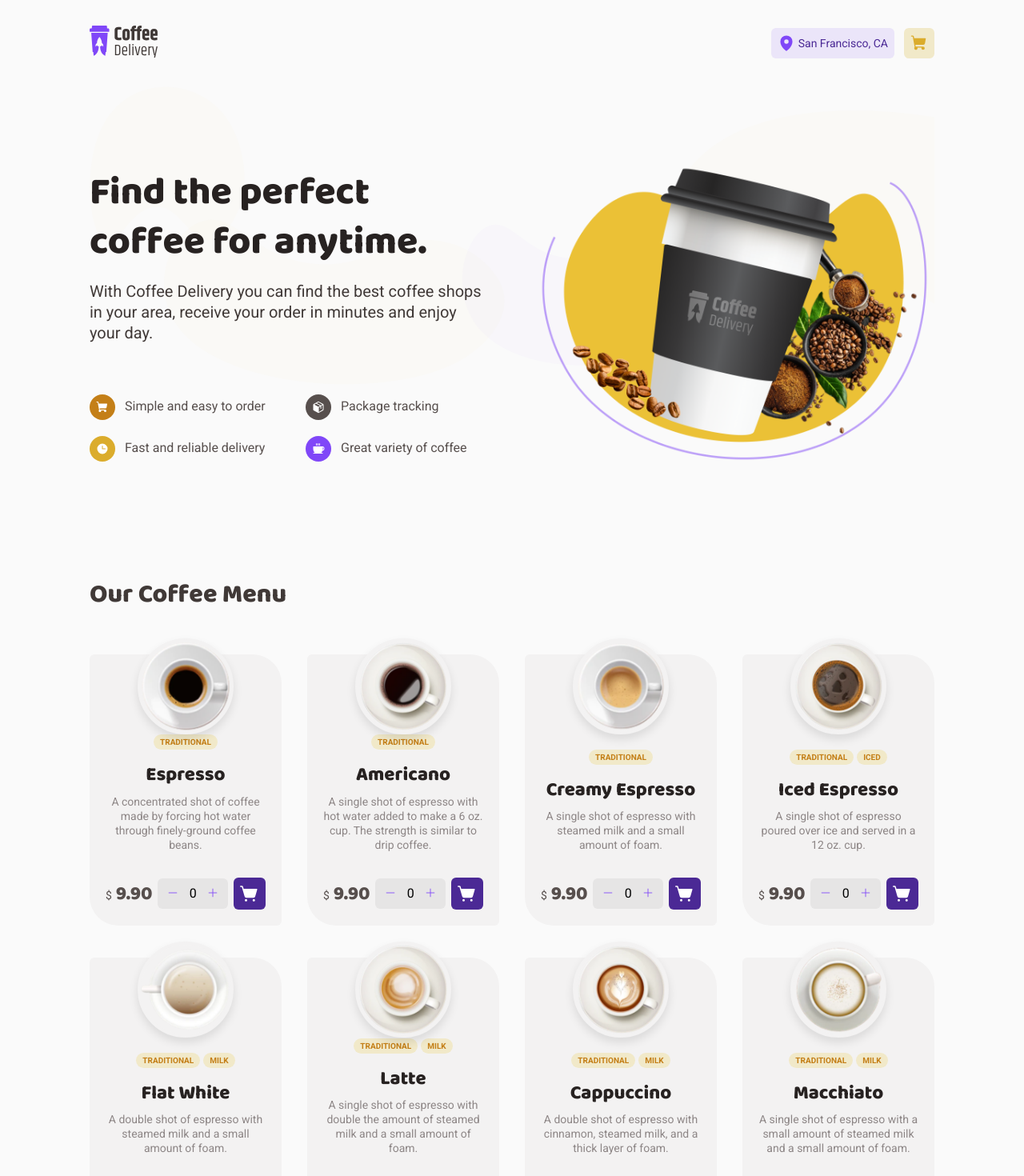
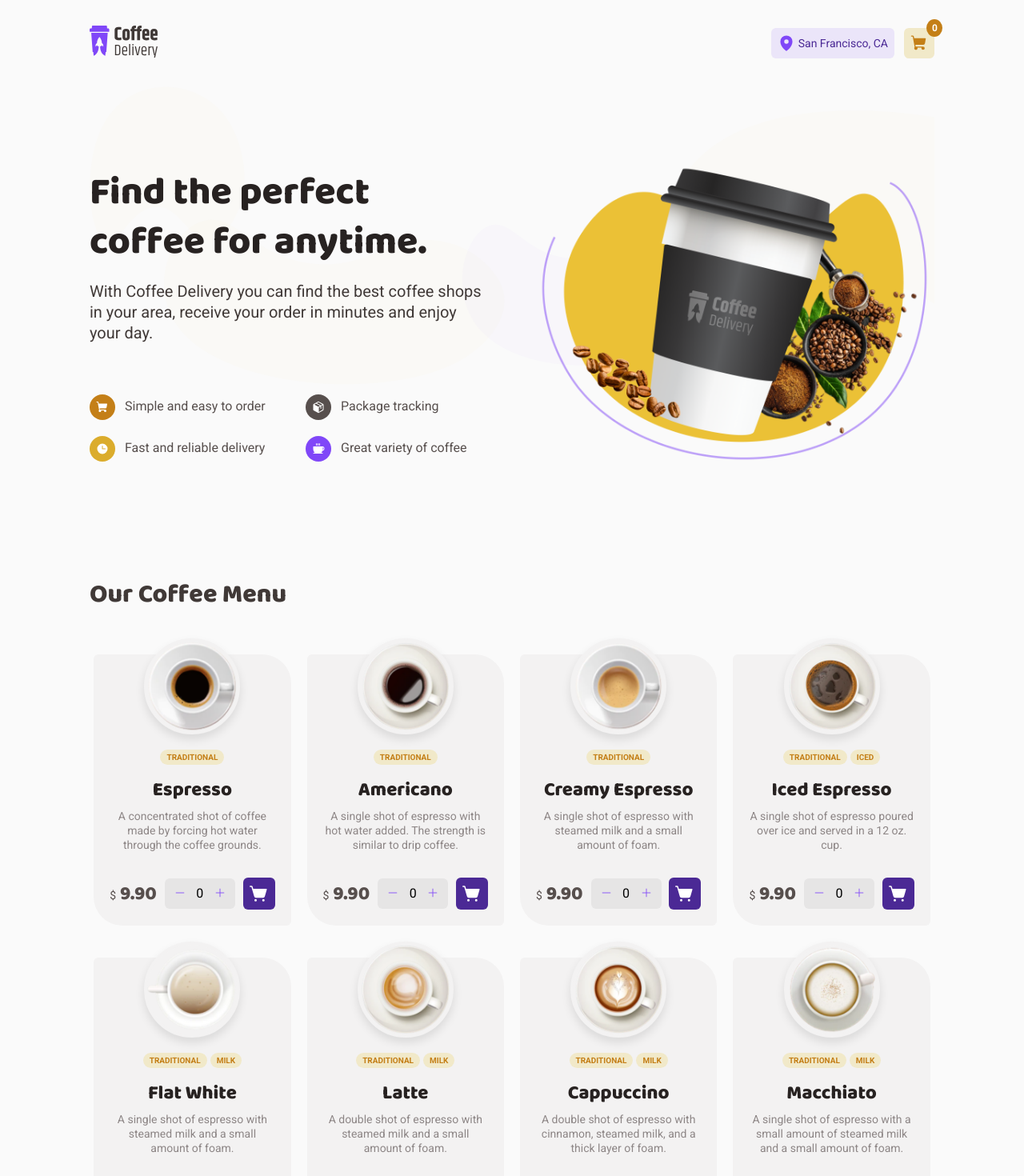
Before and after one commit to lesada/coffee-delivery-web, a React (Vite) app: page / in a window 1280 px wide. Shown: the top 1470 px of the page at 80% size. Built offline with nearby package versions, Linux system fonts and the light colour scheme.

Commit message:
feat: cart quantity

```diff
--- a/src/App.tsx
+++ b/src/App.tsx
@@ -1,5 +1,6 @@
 import { ThemeProvider } from "styled-components";
 
+import { CartContextProvider } from "./contexts/cart";
 import Routes from "./routes";
 import theme from "./theme";
 import GlobalStyle from "./theme/globals";
@@ -7,7 +8,9 @@ import GlobalStyle from "./theme/globals";
 function App() {
   return (
     <ThemeProvider theme={theme}>
-      <Routes />
+      <CartContextProvider>
+        <Routes />
+      </CartContextProvider>
       <GlobalStyle />
     </ThemeProvider>
   );
--- a/src/components/Header/index.tsx
+++ b/src/components/Header/index.tsx
@@ -2,12 +2,14 @@ import { MapPin, ShoppingCart } from "phosphor-react";
 import { Link } from "react-router-dom";
 
 import Assets from "@/assets";
+import useCart from "@/contexts/cart";
 import { RoutesPaths } from "@/routes/paths";
 import colors from "@/theme/colors";
 
-import { Actions, Cart, Container, Location } from "./styles";
+import { Actions, Cart, Container, Location, QuantityItems } from "./styles";
 
 function Header() {
+  const { cartQuantity } = useCart();
   return (
     <Container>
       <Link to={RoutesPaths.HOME}>
@@ -25,8 +27,11 @@ function Header() {
             <ShoppingCart
               weight="fill"
               size={22}
-              color={colors.secondary[100]}
+              color={colors.secondary[200]}
             />
+            <QuantityItems>
+              <span>{cartQuantity}</span>
+            </QuantityItems>
           </Cart>
         </Link>
       </Actions>
--- a/src/components/Header/styles.ts
+++ b/src/components/Header/styles.ts
@@ -41,4 +41,29 @@ export const Cart = styled.div`
   background-color: ${({ theme }) => theme.colors.secondary[0]};
   padding: 0.5rem;
   border-radius: 0.375rem;
+  position: relative;
 `;
+
+export const QuantityItems = styled.div`
+  display: flex;
+  align-items: center;
+  justify-content: center;
+
+  aspect-ratio: 1;
+  background-color: ${({ theme }) => theme.colors.secondary[200]};
+  border-radius: 50%;
+  min-width: 1.25rem;
+  width: fit-content;
+  padding: 0.25rem;
+
+  font-weight: 700;
+  font-size: 0.75rem;
+  text-align: center;
+  letter-spacing: -0.045rem;
+  color: ${({ theme }) => theme.colors.neutral[0]};
+
+  position: absolute;
+  top: 0;
+  right: 0;
+  transform: translate(50%, -50%);
+`;
--- a/src/constants/coffeeList.ts
+++ b/src/constants/coffeeList.ts
@@ -3,7 +3,7 @@ const coffeeList = [
     tags: ["Traditional"],
     name: "Espresso",
     description:
-      "A concentrated shot of coffee made by forcing hot water through finely-ground coffee beans.",
+      "A concentrated shot of coffee made by forcing hot water through the coffee grounds.",
     price: 9.9,
     imageAlias: "Espresso",
   },
@@ -11,7 +11,7 @@ const coffeeList = [
     tags: ["Traditional"],
     name: "Americano",
     description:
-      "A single shot of espresso with hot water added to make a 6 oz. cup. The strength is similar to drip coffee.",
+      "A single shot of espresso with hot water added. The strength is similar to drip coffee.",
     price: 9.9,
     imageAlias: "Americano",
   },
@@ -35,7 +35,8 @@ const coffeeList = [
     tags: ["Traditional", "Milk"],
     name: "Flat White",
     description:
-      "A double shot of espresso with steamed milk and a small amount of foam.",
+      "A single shot of espresso with steamed milk and a small amount of foam.",
+
     price: 9.9,
     imageAlias: "FlatWhite",
   },
@@ -43,7 +44,7 @@ const coffeeList = [
     tags: ["Traditional", "Milk"],
     name: "Latte",
     description:
-      "A single shot of espresso with double the amount of steamed milk and a small amount of foam.",
+      "A double shot of espresso with steamed milk and a small amount of foam.",
     price: 9.9,
     imageAlias: "Latte",
   },
--- /dev/null
+++ b/src/contexts/cart.tsx
@@ -0,0 +1,26 @@
+import { PropsWithChildren, createContext, useContext, useState } from "react";
+
+import { TCoffee } from "@/types/coffee";
+
+type CartContextData = {
+  items: TCoffee[] | [];
+  cartQuantity: number;
+};
+
+export const CartContext = createContext({} as CartContextData);
+
+export function CartContextProvider({ children }: PropsWithChildren) {
+  const [items, setItems] = useState<TCoffee[]>([]);
+
+  const cartQuantity = items.length;
+
+  return (
+    <CartContext.Provider value={{ items, cartQuantity }}>
+      {children}
+    </CartContext.Provider>
+  );
+}
+
+const useCart = () => useContext(CartContext);
+
+export default useCart;
--- a/src/pages/Home/components/Menu/styles.ts
+++ b/src/pages/Home/components/Menu/styles.ts
@@ -19,7 +19,7 @@ export const List = styled.ul`
   align-items: center;
   justify-content: center;
   flex-wrap: wrap;
-  gap: 2.5rem 2rem;
+  gap: 2.5rem 1.25rem;
   text-align: center;
 `;
 
@@ -33,7 +33,7 @@ export const Item = styled.li`
   padding: 1.25rem;
 
   height: 21.2rem;
-  width: 15rem;
+  width: 15.4rem;
   position: relative;
 `;
 
```
